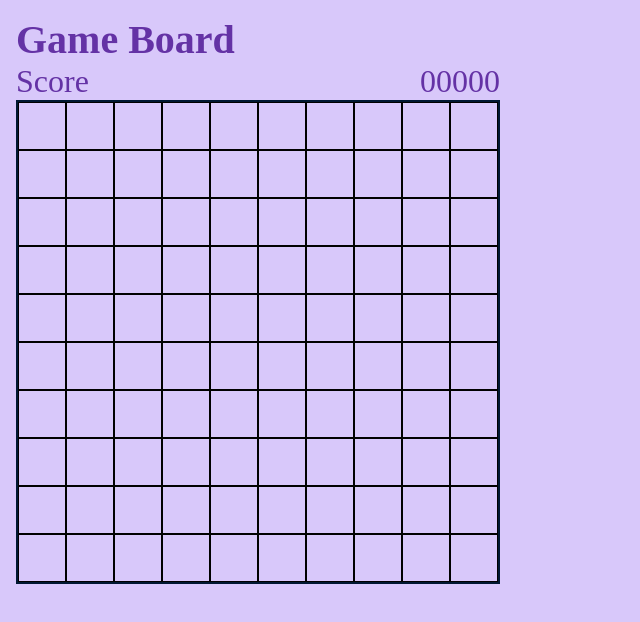
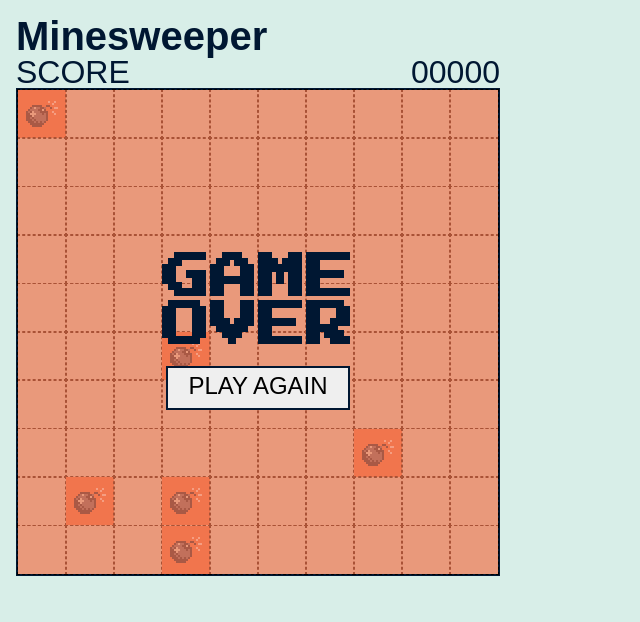
Before and after one commit to qhedroid/Minesweeper, a plain HTML site: page index.html in a window 1280 px wide. Both pictures are taken after a click on the element 42 px from the left and 126 px from the top of the page. Shown: the whole page, without its empty margins (0-640 px from the left). Drawn offline with Linux system fonts and the light colour scheme; a web font is replaced by a local one.

Commit message:
Game has been created

```diff
--- a/index.html
+++ b/index.html
@@ -1,141 +1,45 @@
 <!DOCTYPE html>
 <html lang="en">
+
 <head>
-    <meta charset="UTF-8" />
-    <meta name="viewport" content="width=device-width, initial-scale=1.0" />
-    <title>Game Board</title>
+  <meta charset="UTF-8">
+  <meta name="viewport" content="width=device-width, initial-scale=1.0">
+  <title>Minesweeper</title>
 
   <!-- Fonts -->
-    <link rel="preconnect" href="https://fonts.googleapis.com" />
-    <link rel="preconnect" href="https://fonts.gstatic.com" crossorigin />
-    <link
-      href="https://fonts.googleapis.com/css2?family=Darker+Grotesque:wght@700&family=Press+Start+2P&display=swap"
-      rel="stylesheet"
-    />
+  <link rel="preconnect" href="https://fonts.googleapis.com">
+  <link rel="preconnect" href="https://fonts.gstatic.com" crossorigin>
+  <link href="https://fonts.googleapis.com/css2?family=Darker+Grotesque:wght@700&family=Press+Start+2P&display=swap"
+    rel="stylesheet">
 
   <!-- Stylesheet -->
-    <link href="./style.css" rel="stylesheet" />
+  <link href="./style.css" rel="stylesheet">
 </head>
 
 <body>
   <div class="game-container">
+    <!-- Game title & score -->
     <header class="game-panel">
-        <h1>Game Board</h1>
+      <h1>Minesweeper</h1>
       <div class="score">
-          <span> Score</span>
-          <span> 00000</span>
+        <span class="score-label">SCORE</span>
+        <span class="score-counter">00000</span>
       </div>
     </header>
     <main class="game-board">
-        <div class="grid">
-          <div class="cell"></div>
-          <div class="cell"></div>
-          <div class="cell"></div>
-          <div class="cell"></div>
-          <div class="cell"></div>
-          <div class="cell"></div>
-          <div class="cell"></div>
-          <div class="cell"></div>
-          <div class="cell"></div>
-          <div class="cell"></div>
-          <div class="cell"></div>
-          <div class="cell"></div>
-          <div class="cell"></div>
-          <div class="cell"></div>
-          <div class="cell"></div>
-          <div class="cell"></div>
-          <div class="cell"></div>
-          <div class="cell"></div>
-          <div class="cell"></div>
-          <div class="cell"></div>
-          <div class="cell"></div>
-          <div class="cell"></div>
-          <div class="cell"></div>
-          <div class="cell"></div>
-          <div class="cell"></div>
-          <div class="cell"></div>
-          <div class="cell"></div>
-          <div class="cell"></div>
-          <div class="cell"></div>
-          <div class="cell"></div>
-          <div class="cell"></div>
-          <div class="cell"></div>
-          <div class="cell"></div>
-          <div class="cell"></div>
-          <div class="cell"></div>
-          <div class="cell"></div>
-          <div class="cell"></div>
-          <div class="cell"></div>
-          <div class="cell"></div>
-          <div class="cell"></div>
-          <div class="cell"></div>
-          <div class="cell"></div>
-          <div class="cell"></div>
-          <div class="cell"></div>
-          <div class="cell"></div>
-          <div class="cell"></div>
-          <div class="cell"></div>
-          <div class="cell"></div>
-          <div class="cell"></div>
-          <div class="cell"></div>
-          <div class="cell"></div>
-          <div class="cell"></div>
-          <div class="cell"></div>
-          <div class="cell"></div>
-          <div class="cell"></div>
-          <div class="cell"></div>
-          <div class="cell"></div>
-          <div class="cell"></div>
-          <div class="cell"></div>
-          <div class="cell"></div>
-          <div class="cell"></div>
-          <div class="cell"></div>
-          <div class="cell"></div>
-          <div class="cell"></div>
-          <div class="cell"></div>
-          <div class="cell"></div>
-          <div class="cell"></div>
-          <div class="cell"></div>
-          <div class="cell"></div>
-          <div class="cell"></div>
-          <div class="cell"></div>
-          <div class="cell"></div>
-          <div class="cell"></div>
-          <div class="cell"></div>
-          <div class="cell"></div>
-          <div class="cell"></div>
-          <div class="cell"></div>
-          <div class="cell"></div>
-          <div class="cell"></div>
-          <div class="cell"></div>
-          <div class="cell"></div>
-          <div class="cell"></div>
-          <div class="cell"></div>
-          <div class="cell"></div>
-          <div class="cell"></div>
-          <div class="cell"></div>
-          <div class="cell"></div>
-          <div class="cell"></div>
-          <div class="cell"></div>
-          <div class="cell"></div>
-          <div class="cell"></div>
-          <div class="cell"></div>
-          <div class="cell"></div>
-          <div class="cell"></div>
-          <div class="cell"></div>
-          <div class="cell"></div>
-          <div class="cell"></div>
-          <div class="cell"></div>
-          <div class="cell"></div>
-          <div class="cell"></div>
-        </div>
+      <!-- Game grid -->
+      <div class="grid"></div>
 
-        <!-- The end of the game-->
+      <!-- Game over -->
       <div class="end-game-screen hidden">
-          <h2 class="end-game-text">Game<br />Over</h2>
-          <button class="btn">Play Again</button>
+        <h2 class="end-game-text">Game<br>Over</h2>
+        <button class="btn play-again">Play Again</button>
       </div>
     </main>
   </div>
+
+  <!-- JavaScript -->
+  <script src="./script.js"></script>
 </body>
+
 </html>
--- /dev/null
+++ b/script.js
@@ -0,0 +1,92 @@
+// Select the relevant elements from the page
+const grid = document.querySelector('.grid');
+const scoreCounter = document.querySelector('.score-counter');
+const endGameScreen = document.querySelector('.end-game-screen');
+const endGameText = document.querySelector('.end-game-text');
+const playAgainButton = document.querySelector('.play-again');
+
+// Initialise the variables needed for the game setup
+const totalCells = 100;
+const totalBombs = 6;
+const maxScore = totalCells - totalBombs;
+const bombsList = [];
+
+let score = 0;
+
+// Generate a list of unique bombs
+while (bombsList.length < totalBombs) {
+  // Generate a random number
+  const randomNumber = Math.floor(Math.random() * totalCells) + 1;
+
+  // Add the number to the list if not already included
+  if (!bombsList.includes(randomNumber)) {
+    bombsList.push(randomNumber);
+  }
+}
+
+for (let i = 1; i <= totalCells; i++) {
+  // Create a cell
+  const cell = document.createElement('div');
+  cell.classList.add('cell');
+
+  // Manage the "click" event for the cell
+  cell.addEventListener('click', function () {
+    // Don't do anything if it is already clicked
+    if (cell.classList.contains('cell-clicked')) {
+      return;
+    }
+
+    if (bombsList.includes(i)) {
+      cell.classList.add('cell-bomb');
+      endGame(false);
+    } else {
+      cell.classList.add('cell-clicked');
+      updateScore();
+    }
+  })
+
+  // Put the cell in the grid
+  grid.appendChild(cell);
+}
+
+// *---------------------------
+// * FUNCTIONS
+// *---------------------------
+
+// Function to increment the score and display it
+function updateScore() {
+  score++;
+  scoreCounter.innerText = score.toString().padStart(5, '0');
+
+  if (score === maxScore) {
+    endGame(true);
+  }
+}
+
+// Function for when the game ends
+function endGame(isVictory) {
+  if (isVictory) {
+    endGameText.innerHTML = 'YOU<br>WON';
+    endGameScreen.classList.add('win');
+  }
+
+  revealAllBombs();
+  endGameScreen.classList.remove('hidden');
+}
+
+// Function to reveal all bombs
+function revealAllBombs() {
+  const cells = document.querySelectorAll('.cell');
+
+  for (let i = 1; i <= cells.length; i++) {
+    const cell = cells[i - 1];
+
+    if (bombsList.includes(i)) {
+      cell.classList.add('cell-bomb');
+    }
+  }
+}
+
+playAgainButton.addEventListener('click', function () {
+  window.location.reload();
+});
--- a/style.css
+++ b/style.css
@@ -5,22 +5,15 @@
 }
 
 body {
-    font-family: 'Darker Grotesque';
-    color: rgb(100, 50, 165);
-    font-size: 40px;
-    background-color: rgb(216, 200, 250);
 	padding: 16px;
+	font-family: 'Darker Grotesque', sans-serif;
+	line-height: 1;
+	color: rgb(0, 23, 50);
+	background-color: rgb(216, 238, 232);
 }
 
 .game-container {
-    width: 484px;
-  }
-
-  <!--.game-panel {} -->
-
-  .game-board {
-    border: 2px solid rgb(0, 23, 50);
-    position: relative;
+	width: calc(480px + 4px);
 }
 
 h1 {
@@ -28,47 +21,70 @@
 }
 
 .score {
-    font-size: 32px;
 	display: flex;
 	justify-content: space-between;
+	font-size: 32px;
+}
+
+.game-board {
+	border: 2px solid rgb(0, 23, 50);
+	position: relative;
 }
 
 .grid {
+	height: calc((48px * 10) + 4px);
 	display: flex;
 	flex-wrap: wrap;
 }
 
 .cell {
-    border: 1px solid black;
 	width: 48px;
 	height: 48px;
 	cursor: pointer;
+	outline: 1px dashed black;
+}
+
+.cell-clicked {
+	background-color: rgb(157, 197, 199);
+	cursor: not-allowed;
+}
+
+.cell-bomb {
+	background-color: rgb(241, 117, 78);
+	background-image: url('images/bomb.png');
+	background-size: contain;
+	cursor: not-allowed;
 }
 
 .end-game-screen {
 	position: absolute;
 	top: 0;
+	left: 0;
 	right: 0;
 	bottom: 0;
-    left: 0;
 	background-color: rgba(241, 117, 78, 0.7);
+
+	align-items: center;
+	justify-content: center;
 	display: flex;
 	flex-direction: column;
 	text-align: center;
-    justify-content: center;
-    align-items: center;
 	gap: 16px;
+}
+
+.win {
+	background-color: rgba(78, 241, 187, 0.7);
 }
 
 .end-game-text {
 	font-size: 48px;
+	font-family: 'Press Start 2P', cursive;
 	text-transform: uppercase;
-    font-family: 'press start 2p';
 }
 
 .btn {
 	font-size: 24px;
-    font-family: 'Helvetica';
+	font-family: 'Darker Grotesque', sans-serif;
 	padding: 4px 20px 8px 20px;
 	cursor: pointer;
 	text-transform: uppercase;
@@ -76,8 +92,7 @@
 }
 
 .btn:hover {
-    background-color: rgb(203,224,221);
-    cursor: pointer;
+	background-color: rgb(203, 224, 221);
 }
 
 .hidden {
```
Also changed, not shown: images/bomb.png (added). Lines whose indentation alone changed are shown as unchanged.
